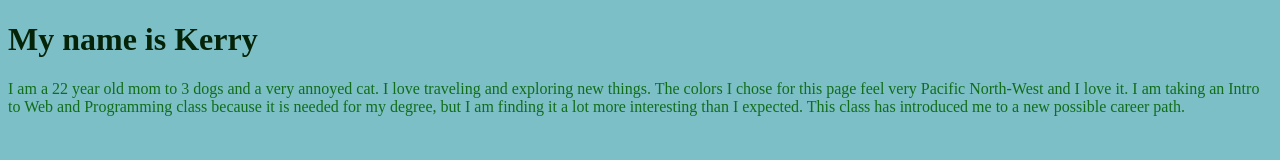
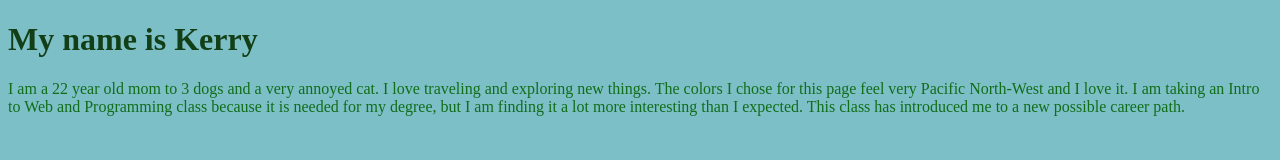
Before and after one commit to KerrySkye/KerrySkye, a plain HTML site: page index.html in a window 1280 px wide. Drawn offline with Linux system fonts and the light colour scheme.

Commit message:
Update index.html

```diff
--- a/index.html
+++ b/index.html
@@ -4,7 +4,7 @@
         <title>My Personal Introduction</title>
         <style>
            body {background-color:#7dbfc7}
-            h1{color:#052307}
+            h1{color:#133f17}
             p{color: #106d19}
         </style>
     </head>
```
